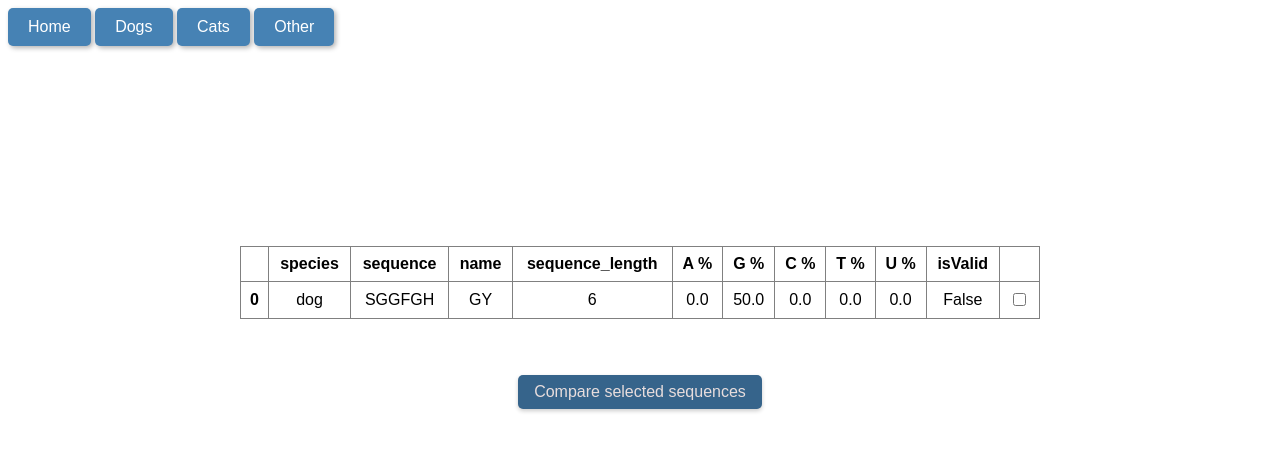
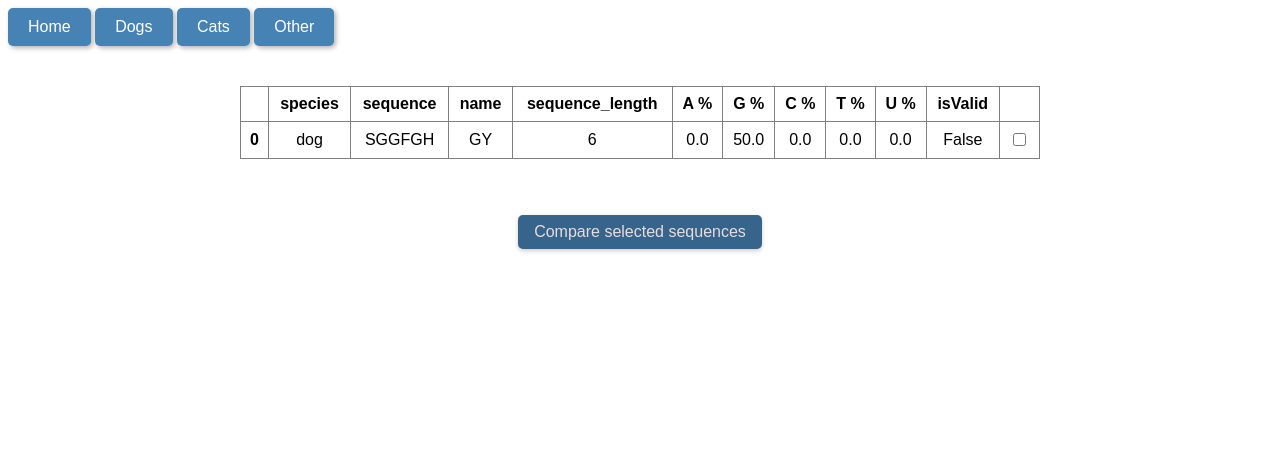
Before and after one commit to MilenaJasiolek/Sequencer, a Django app: page /dog in a window 1280 px wide. Shown: the top 451 px of the page. Run offline with Django 4.2, Linux system fonts and the light colour scheme; data comes from the database, SQL or seed files in the repository.

Commit message:
small css changes

```diff
--- a/templates/table.html
+++ b/templates/table.html
@@ -41,7 +41,7 @@
             max-width: 800px;
             margin: 0 auto;
             text-align: center;
-            margin-top: 25vh;
+            margin-top: 5vh;
           }
 
           table td {
```
